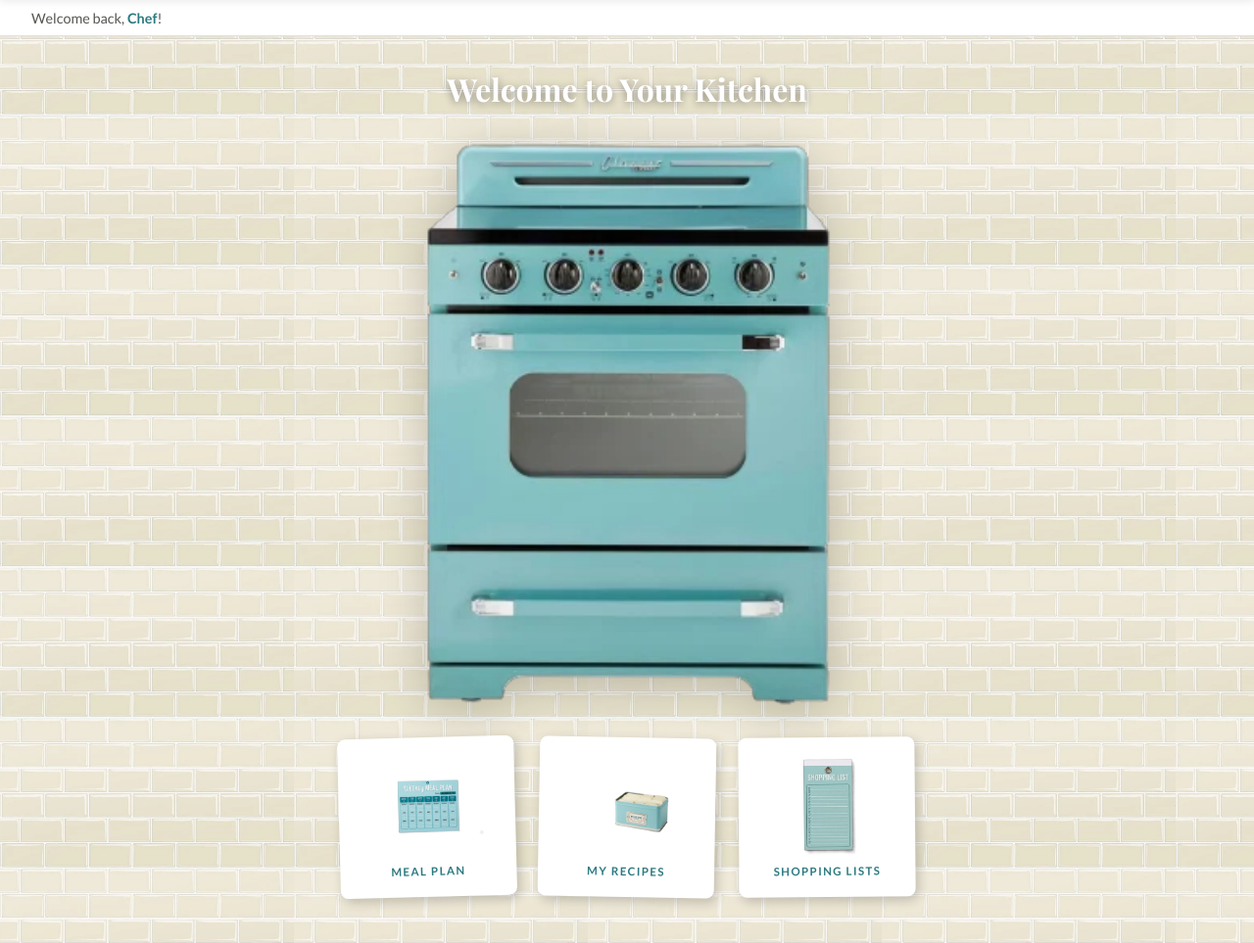
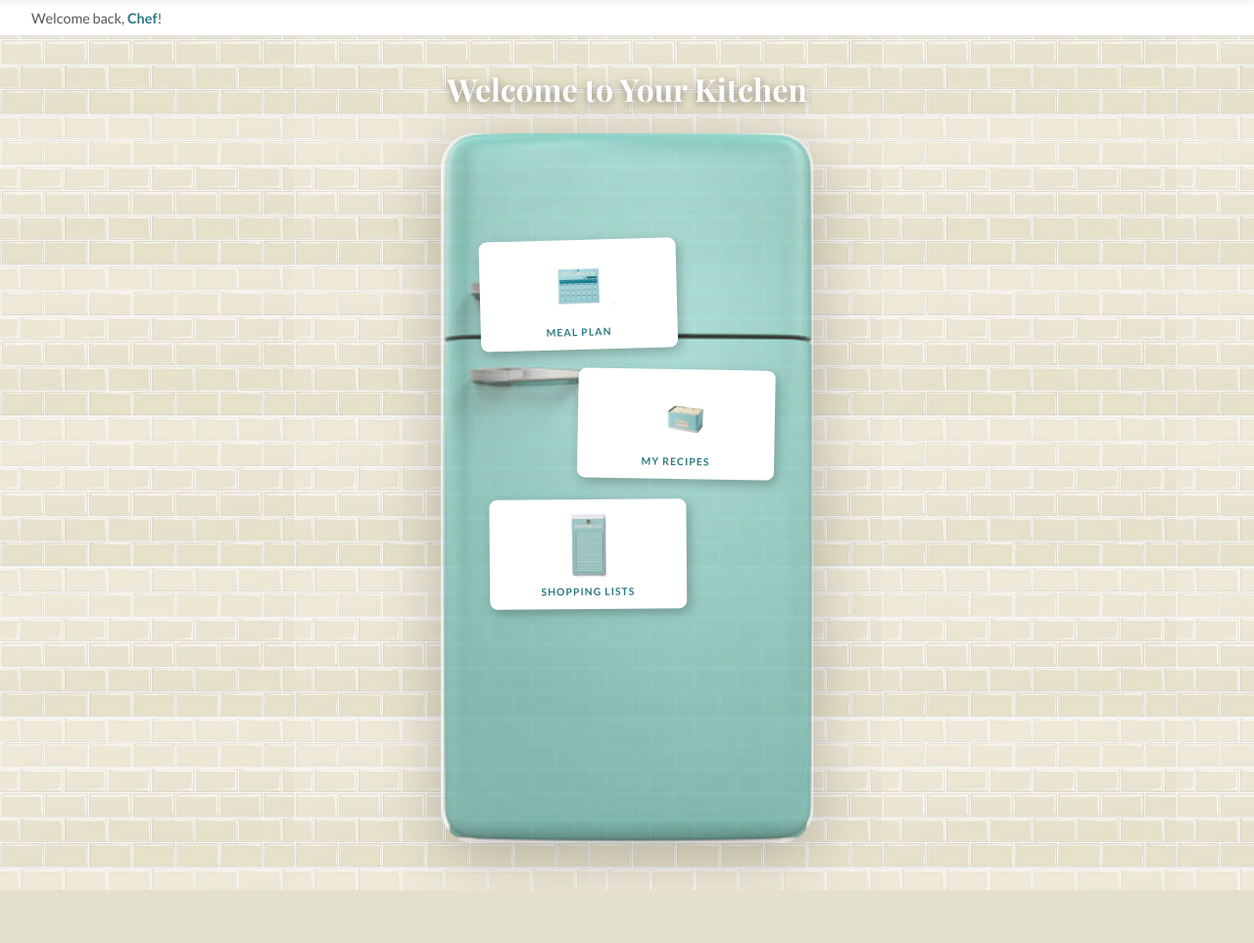
Before and after one commit to aimeewirick/home-bakes, a Flask app: page / in a window 1280 px wide. Shown: the part 36-999 px from the top of the page at 98% size. After the commit the page ends 945 px from the top, so only its background shows below. Run offline with Flask 3, Linux system fonts and the light colour scheme; some libraries are stand-ins or nearby versions; some web fonts are replaced.

Commit message:
Replacing stove with refrigerator in index/home

```diff
--- a/static/css/index.css
+++ b/static/css/index.css
@@ -2,7 +2,6 @@
    HomeBakes — Home Dashboard Styles
 ═══════════════════════════════════════════ */
 
-/* Tile background using actual image */
 body {
   background-image: url('/static/images/yellow_tile.png');
   background-repeat: repeat;
@@ -23,13 +22,12 @@ body {
   color: var(--teal-dark);
 }
 
-/* ── Main dashboard layout ── */
+/* ── Dashboard wrapper ── */
 .dashboard {
   display: flex;
   flex-direction: column;
   align-items: center;
   padding: 2rem 1rem 3rem;
-  gap: 2rem;
 }
 
 /* ── Welcome text ── */
@@ -38,64 +36,77 @@ body {
   font-size: 2rem;
   font-weight: 700;
   color: white;
-  text-shadow: 0 2px 8px rgba(0, 0, 0, 0.4);
+  text-shadow: 0 2px 8px rgba(0,0,0,0.4);
   text-align: center;
+  margin-bottom: 1.5rem;
 }
 
-/* ── Oven hero image ── */
-.oven-hero {
+/* ── Fridge container — everything is relative to this ── */
+.fridge-container {
+  position: relative;
   width: 100%;
-  max-width: 420px;
-  filter: drop-shadow(0 8px 24px rgba(0, 0, 0, 0.2));
+  max-width: 380px;
+  margin: 0 auto;
 }
 
-/* ── Magnet cards row ── */
+/* ── Fridge image ── */
+.fridge-img {
+  width: 100%;
+  display: block;
+  filter: drop-shadow(0 12px 32px rgba(0,0,0,0.3));
+}
+
+/* ── Magnet cards overlaid on fridge ── */
 .magnet-row {
+  position: absolute;
+  top: 15%;
+  left: 50%;
+  transform: translateX(-50%);
+  width: 88%;
   display: flex;
-  gap: 1.5rem;
-  justify-content: center;
-  flex-wrap: wrap;
-  width: 100%;
-  max-width: 700px;
+  flex-direction: column;
+  gap: 1.25rem;
+  align-items: center;
 }
 
 .magnet-card {
   background: white;
   border-radius: 8px;
-  padding: 1.25rem 1rem;
+  padding: 0.75rem 1rem;
   cursor: pointer;
-  box-shadow: 3px 4px 12px rgba(0, 0, 0, 0.2);
+  box-shadow: 3px 4px 12px rgba(0,0,0,0.25);
   text-decoration: none;
   color: var(--text-dark);
   display: flex;
   flex-direction: column;
   align-items: center;
-  gap: 0.6rem;
-  width: 180px;
+  gap: 0.4rem;
+  width: 60%;
   transition: transform 0.2s, box-shadow 0.2s;
 }
 
-/* Slight rotations for fridge magnet realism */
-.magnet-card:nth-child(1) { transform: rotate(-1.5deg); }
-.magnet-card:nth-child(2) { transform: rotate(1deg); }
-.magnet-card:nth-child(3) { transform: rotate(-0.5deg); }
+/* Alternating rotations for realistic magnet look */
+.magnet-card:nth-child(1) { transform: rotate(-1.5deg); align-self: flex-start; margin-left: 5%; }
+.magnet-card:nth-child(2) { transform: rotate(1deg);    align-self: flex-end;   margin-right: 5%; }
+.magnet-card:nth-child(3) { transform: rotate(-0.5deg); align-self: flex-start; margin-left: 8%; }
 
 .magnet-card:hover {
-  transform: rotate(0deg) translateY(-5px) !important;
-  box-shadow: 4px 10px 24px rgba(0, 0, 0, 0.25);
+  transform: rotate(0deg) translateY(-4px) !important;
+  box-shadow: 4px 10px 24px rgba(0,0,0,0.3);
 }
 
 .magnet-card img {
-  width: 120px;
-  height: 100px;
+  width: 80px;
+  height: 70px;
   object-fit: contain;
   background: transparent;
   mix-blend-mode: multiply;
 }
+
 .magnet-label {
-  font-size: 0.72rem;
+  font-size: 0.65rem;
   font-weight: 700;
-  letter-spacing: 0.12em;
+  letter-spacing: 0.1em;
   text-transform: uppercase;
   color: var(--teal-dark);
   text-align: center;
@@ -103,8 +114,8 @@ body {
 
 /* ── Responsive ── */
 @media (max-width: 640px) {
-  .magnet-row { gap: 1rem; }
-  .magnet-card { width: 140px; }
-  .magnet-card img { width: 90px; height: 75px; }
+  .fridge-container { max-width: 300px; }
   .welcome-text { font-size: 1.5rem; }
+  .magnet-card { width: 65%; }
+  .magnet-card img { width: 65px; height: 55px; }
 }
--- a/templates/index.html
+++ b/templates/index.html
@@ -38,27 +38,36 @@
 
   <!-- Main dashboard -->
   <div class="dashboard">
+
     <h2 class="welcome-text">Welcome to Your Kitchen</h2>
 
-    <!-- Oven hero image -->
-    <img class="oven-hero"
-         src="/static/images/oven_no_background.PNG"
-         alt="Retro teal oven" />
+    <!-- Fridge with magnet cards overlaid -->
+    <div class="fridge-container">
 
-    <!-- Three navigation magnet cards -->
+      <!-- The fridge image -->
+      <img class="fridge-img"
+           src="/static/images/refrigerator.png"
+           alt="Retro teal refrigerator" />
+
+      <!-- Magnet cards sit on top of the fridge -->
       <div class="magnet-row">
+
         <a class="magnet-card" href="/meal-plans.html">
           <img src="/static/images/meal_plan.png" alt="Meal Plan" />
           <span class="magnet-label">Meal Plan</span>
         </a>
+
         <a class="magnet-card" href="/recipes.html">
-        <img src="/static/images/recipe_box1.PNG" alt="My Recipes" />
+          <img src="/static/images/recipe_box1.png" alt="My Recipes" />
           <span class="magnet-label">My Recipes</span>
         </a>
+
         <a class="magnet-card" href="/shopping-lists.html">
           <img src="/static/images/short_recipe.png" alt="Shopping Lists" />
           <span class="magnet-label">Shopping Lists</span>
         </a>
+
+      </div>
     </div>
   </div>
 
```
Also changed, not shown: static/images/refrigerator.png (added). Lines whose indentation alone changed are shown as unchanged.
